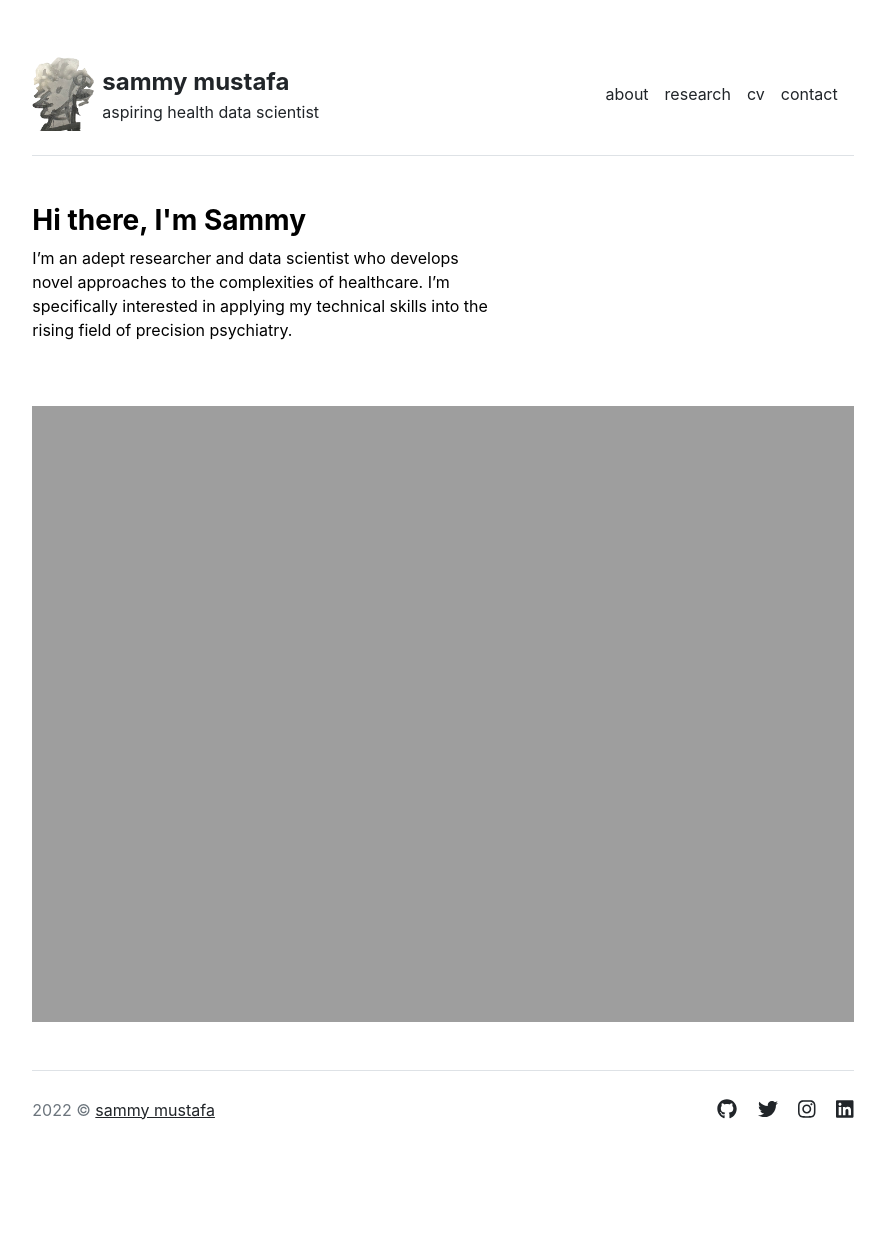
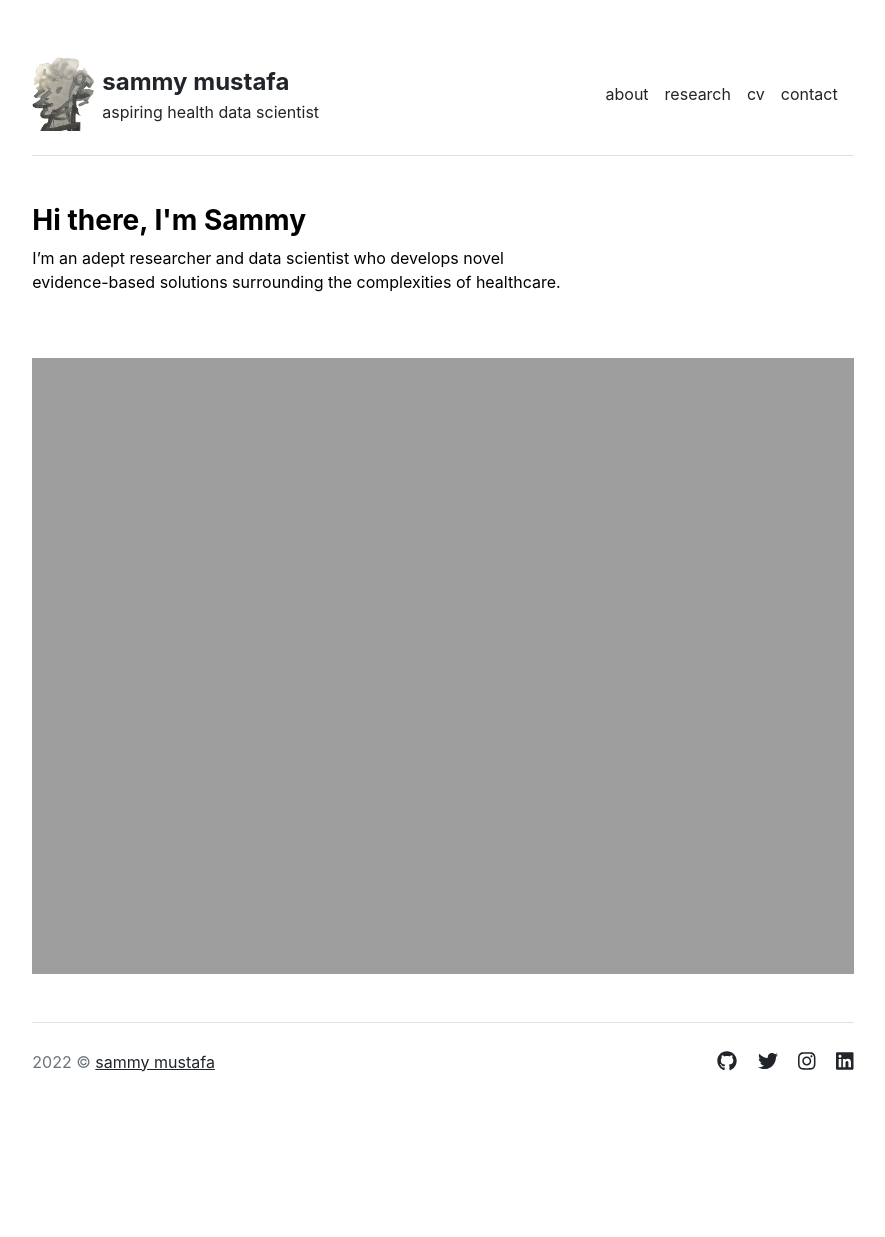
Before and after one commit to sammymustafa/sammymustafa.github.io, a Jekyll site: the page built from index.md, in a window 1280 px wide. Shown: the whole page, without its empty margins (197-1082 px from the left). Built offline with Jekyll 4.4.1, drawn with Linux system fonts in a browser that asks for light colours; after the commit the page ends 1189 px from its top, so only the background shows below that.

Commit message:
fixing intro

```diff
--- a/_layouts/home.html
+++ b/_layouts/home.html
@@ -2,7 +2,7 @@
 layout: default
 ---
 <div class="row g-5 mb-5">
-  <div class="col-md-7">
+  <div class="col-md-8">
     <h3 class="fw-bold">Hi there, I'm Sammy</h3>
     {{ content }}
   </div>
--- a/index.md
+++ b/index.md
@@ -3,4 +3,4 @@ layout: home
 title: "Home"
 ---
 
-I'm an adept researcher and data scientist who develops novel approaches to the complexities of healthcare. I'm specifically interested in applying my technical skills into the rising field of precision psychiatry.
+I'm an adept researcher and data scientist who develops novel evidence-based solutions surrounding the complexities of healthcare.
```
